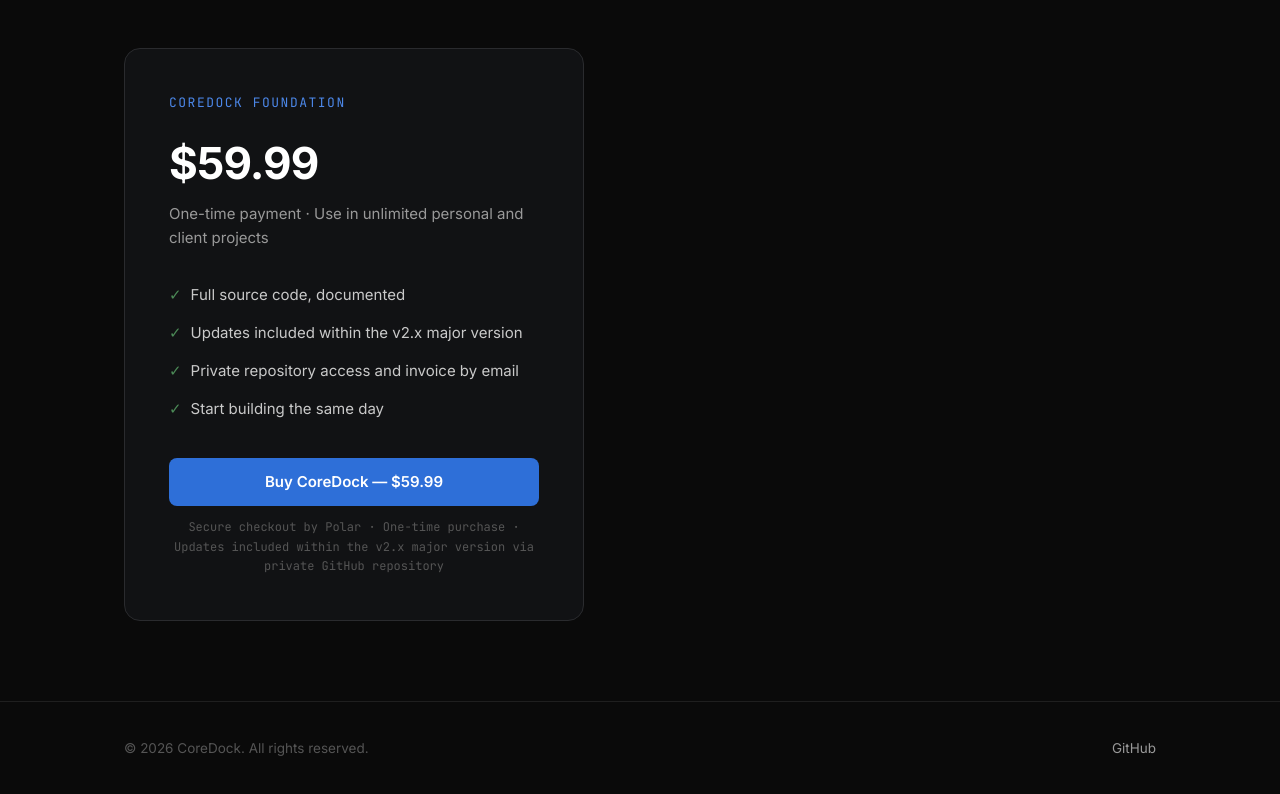
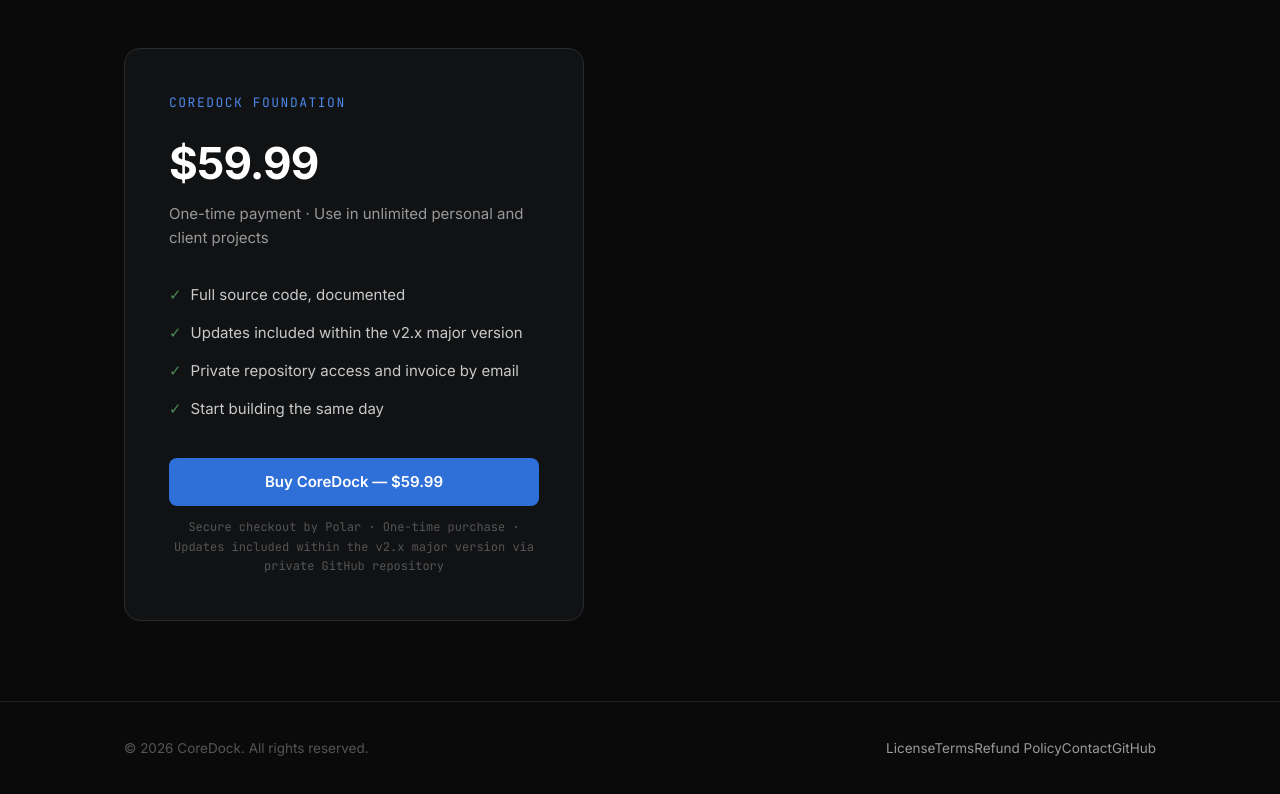
Before and after one commit to CoreDock/coredock.github.io, a React (Vite) app: page / in a window 1280 px wide. Shown: the part 3610-4404 px from the top of the page. Built offline with nearby package versions, Linux system fonts and the light colour scheme.

Commit message:
feat: link public legal pages from footer

```diff
--- a/src/sections/SiteFooter.tsx
+++ b/src/sections/SiteFooter.tsx
@@ -5,7 +5,11 @@
     <footer>
       <div className="container">
         <div>© {new Date().getFullYear()} CoreDock. All rights reserved.</div>
-        <div>
+        <div className="footer-links">
+          <a href="/license/">License</a>
+          <a href="/terms/">Terms</a>
+          <a href="/refund-policy/">Refund Policy</a>
+          <a href="mailto:coredock@outlook.com">Contact</a>
           <a href={GITHUB_URL}>GitHub</a>
         </div>
       </div>
```
